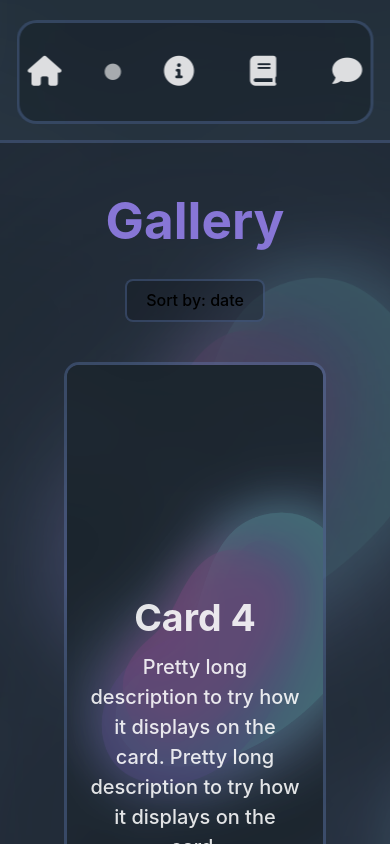
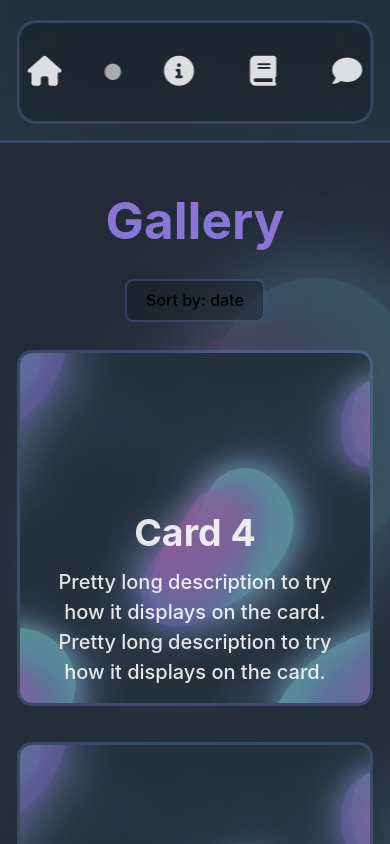
Before and after one commit to strawberries62534/portfolio, a Vue app: page /gallery in a window 390 px wide. Shown: the top 844 px of the page. Built offline with nearby package versions, Linux system fonts and the light colour scheme.

Commit message:
added route transitions and fixed gallery page responsiveness

```diff
--- a/src/App.vue
+++ b/src/App.vue
@@ -1,17 +1,25 @@
-<script setup>
-import Navbar from './components/Navbar.vue'
-</script>
-
 <template>
   <div id="page">
     <Navbar></Navbar>
 
     <div id="content">
-      <router-view></router-view>
+      <router-view v-slot="{ Component }">
+        <transition name="fade" mode="out-in">
+          <component :is="Component" :key="$route.path" />
+        </transition>
+      </router-view>
     </div>
 
   </div>
 </template>
+
+<script>
+import Navbar from './components/Navbar.vue'
+
+export default {
+  components: { Navbar }
+}
+</script>
 
 <style scoped>
 #page {
@@ -47,4 +55,14 @@ import Navbar from './components/Navbar.vue'
 Navbar {
   z-index: 2;
 }
+
+.fade-enter-active,
+.fade-leave-active {
+  transition: opacity 0.2s ease;
+}
+
+.fade-enter-from,
+.fade-leave-to {
+  opacity: 0;
+}
 </style>
--- a/src/components/Card.vue
+++ b/src/components/Card.vue
@@ -52,6 +52,7 @@ export default {
   position: relative;
   width: 400px;
   height: 500px;
+  min-width: 350px;
   border: 3px solid #6785bf55;
   border-radius: 15px;
   margin: 20px;
@@ -88,7 +89,8 @@ export default {
 }
 
 .card-content .true-content {
-  margin-top: 15%;
+  margin-top: 10%;
+  margin-bottom: 20px;
 }
 
 .popup {
@@ -124,20 +126,14 @@ p {
 }
 
 @media screen and (max-width: 730px) {
-  .card-bg {
-    transform: scale(1.2);
-    filter: brightness(.75) blur(0);
+  .card {
+    height: 350px;
+    margin: 8px;
   }
 
-  .card:hover .popup {
-    margin-top: 55%;
-    transition: .2s ease-out;
-    opacity: 0;
-  }
-
-  .card:hover .true-content {
-    transition: .2s ease-out;
-    opacity: 100%;
+  .card-content .true-content {
+    margin-top: 0;
+    margin-bottom: 100px;
   }
 }
 </style>
--- a/src/pages/AboutMe.vue
+++ b/src/pages/AboutMe.vue
@@ -1,11 +1,14 @@
 <template>
+  <div>
     <section id="Introduction">
       <h1><span>About me</span></h1>
       <h2>Who is this about?</h2>
       <p>Lorem ipsum dolor sit amet consectetur adipisicing elit. Deserunt dignissimos omnis laborum earum officiis
-      voluptatibus similique magni, inventore, ducimus dolore eum, excepturi non accusamus. Reprehenderit eius sapiente
+        voluptatibus similique magni, inventore, ducimus dolore eum, excepturi non accusamus. Reprehenderit eius
+        sapiente
         quisquam recusandae nulla.</p>
     </section>
+  </div>
 </template>
 
 <style scoped></style>
--- a/src/pages/Contact.vue
+++ b/src/pages/Contact.vue
@@ -1,11 +1,14 @@
 <template>
+  <div>
     <section id="Introduction">
       <h1><span>Contact</span></h1>
       <h2>How can I learn more?</h2>
       <p>Lorem ipsum dolor sit amet consectetur adipisicing elit. Deserunt dignissimos omnis laborum earum officiis
-      voluptatibus similique magni, inventore, ducimus dolore eum, excepturi non accusamus. Reprehenderit eius sapiente
+        voluptatibus similique magni, inventore, ducimus dolore eum, excepturi non accusamus. Reprehenderit eius
+        sapiente
         quisquam recusandae nulla.</p>
     </section>
+  </div>
 </template>
 
 <style scoped></style>
--- a/src/pages/Gallery.vue
+++ b/src/pages/Gallery.vue
@@ -1,4 +1,5 @@
 <template>
+  <div>
     <h1 class="title"><span>Gallery</span></h1>
 
     <button @click="sort">Sort by: {{ sortBy }}</button>
@@ -9,6 +10,7 @@
         :preview="card.preview" :file="card.file" />
       <div class="footer"></div>
 
+    </div>
   </div>
 </template>
 
--- a/src/pages/Home.vue
+++ b/src/pages/Home.vue
@@ -1,12 +1,15 @@
 <template>
+  <div>
     <section id="Introduction">
       <img class="logo" src="/public/vite.svg" alt="logo" />
       <h1><span>Portfolio</span></h1>
       <h2>What is this?</h2>
       <p>Lorem ipsum dolor sit amet consectetur adipisicing elit. Deserunt dignissimos omnis laborum earum officiis
-      voluptatibus similique magni, inventore, ducimus dolore eum, excepturi non accusamus. Reprehenderit eius sapiente
+        voluptatibus similique magni, inventore, ducimus dolore eum, excepturi non accusamus. Reprehenderit eius
+        sapiente
         quisquam recusandae nulla.</p>
     </section>
+  </div>
 </template>
 
 <style scoped>
--- a/src/router/index.js
+++ b/src/router/index.js
@@ -16,4 +16,10 @@ const router = createRouter({
   routes,
 });
 
+router.afterEach((to, from) => {
+  const toDepth = to.path.split('/').length
+  const fromDepth = from.path.split('/').length
+  to.meta.transition = toDepth < fromDepth ? 'slide-right' : 'slide-left'
+})
+
 export default router;
```
Lines whose indentation alone changed are shown as unchanged.
